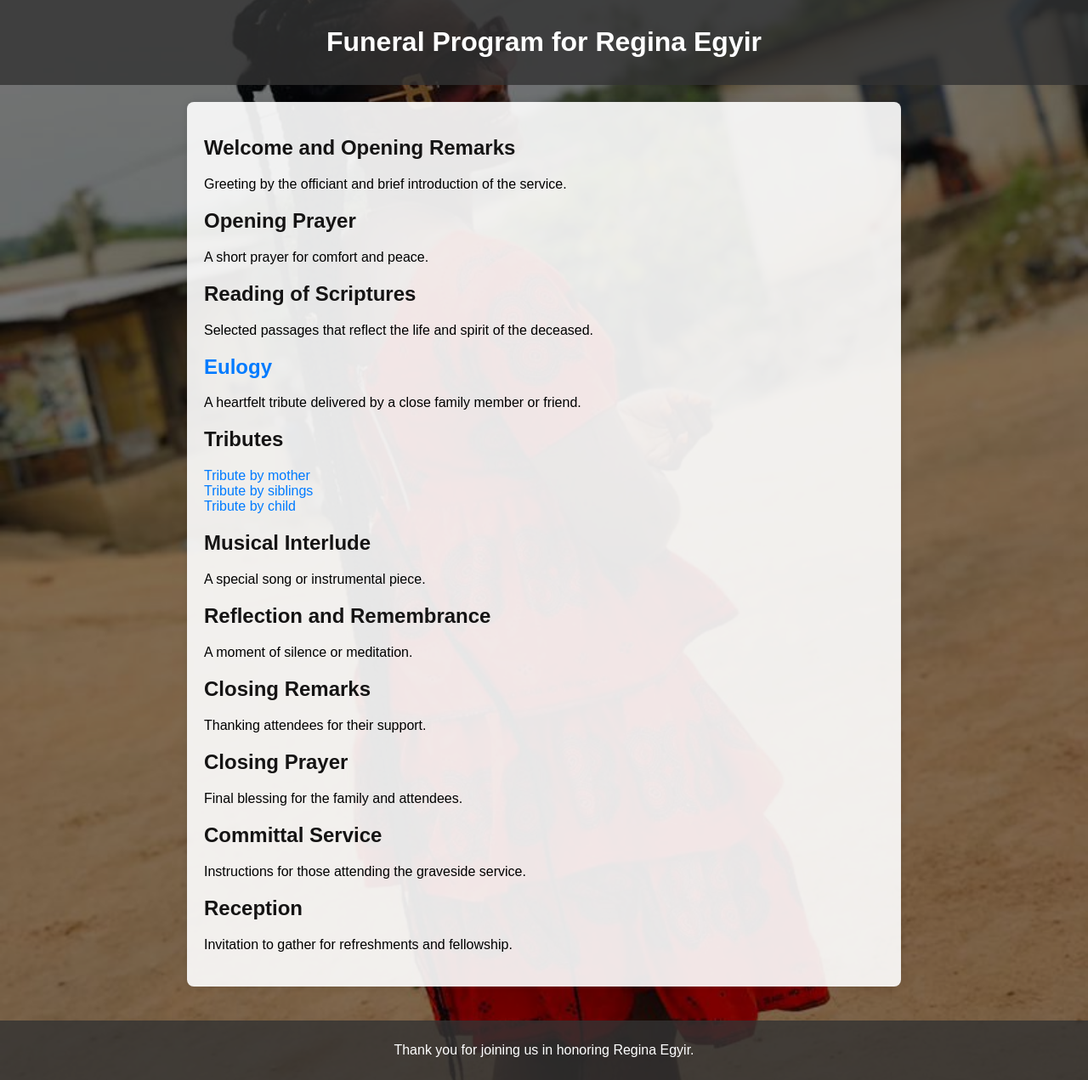
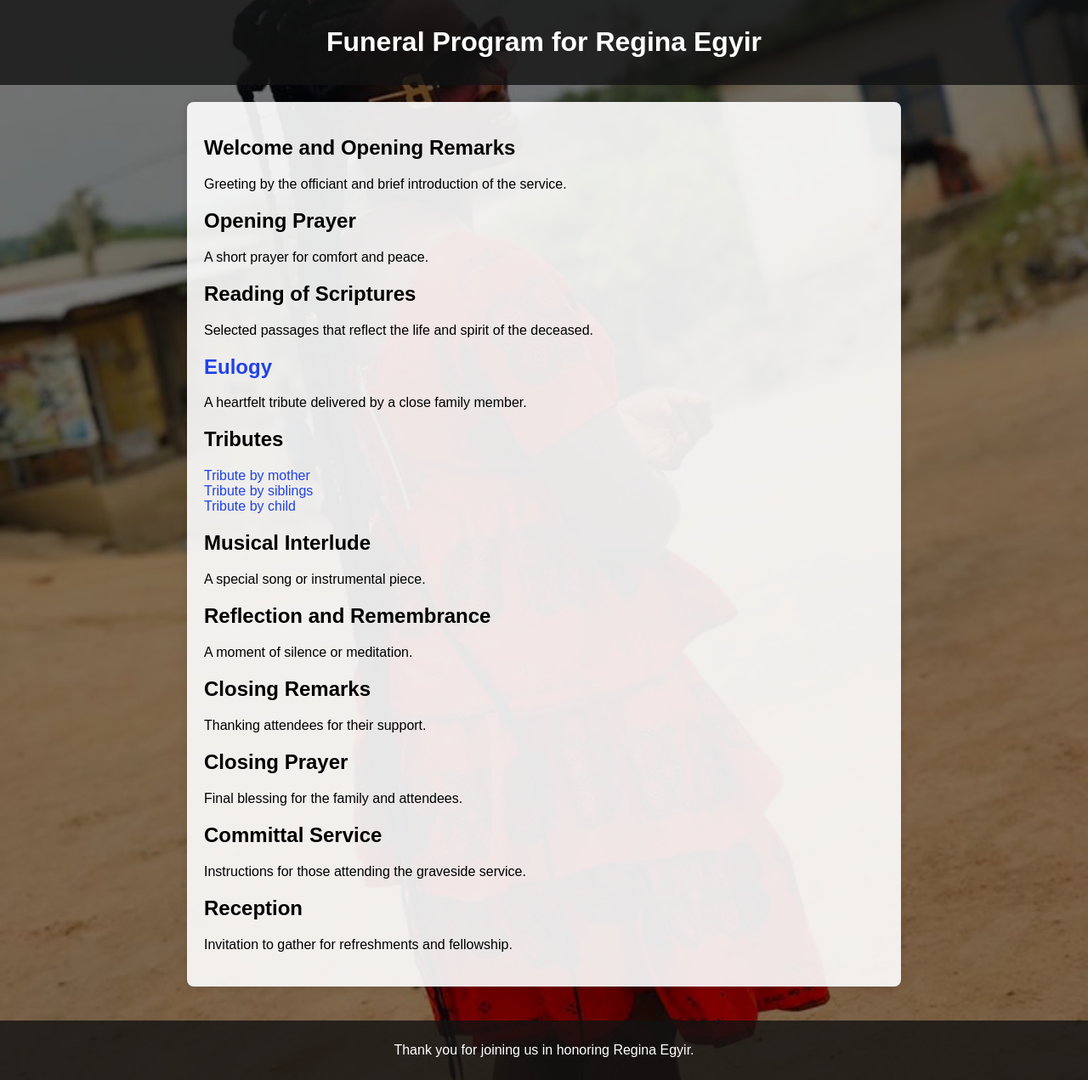
Before and after one commit to Nana-Kay11/Funeral-Program, a plain HTML site: page index.html in a window 1280 px wide. Shown: the whole page at 85% size. Drawn offline with Linux system fonts and the light colour scheme.

Commit message:
added new images

```diff
--- a/index.html
+++ b/index.html
@@ -30,7 +30,7 @@
 
     <section>
         <h2><a href="eulogy.html">Eulogy</a></h2>
-        <p>A heartfelt tribute delivered by a close family member or friend.</p>
+        <p>A heartfelt tribute delivered by a close family member.</p>
     </section>
 
     <section>
--- a/style.css
+++ b/style.css
@@ -31,7 +31,7 @@ body::after {
 }
 
 header {
-    background-color: rgba(51, 51, 51, 0.8);
+    background-color: rgba(18, 18, 18, 0.8);
     color: #fff;
     padding: 10px 0;
     text-align: center;
@@ -47,7 +47,7 @@ header {
 }
 
 h2 {
-    color: #151414;
+    color: #000000;
 }
 
 section {
@@ -67,18 +67,18 @@ footer {
     text-align: center;
     margin-top: 40px;
     padding: 10px 0;
-    background-color: rgba(51, 51, 51, 0.8);
+    background-color: rgba(18, 18, 18, 0.8);
     color: #fff;
 }
 
 a {
-    color: #007bff;
+    color: #2042e9;
     text-decoration: none;
     transition: color 0.3s ease;
 }
 
 a:hover {
-    color: #0056b3;
+    color: #111112;
     text-decoration: underline;
 }
 /* Responsive Styles */
```
Also changed, not shown: images/nana.jpg (added), images/regiii.jpg (added).
